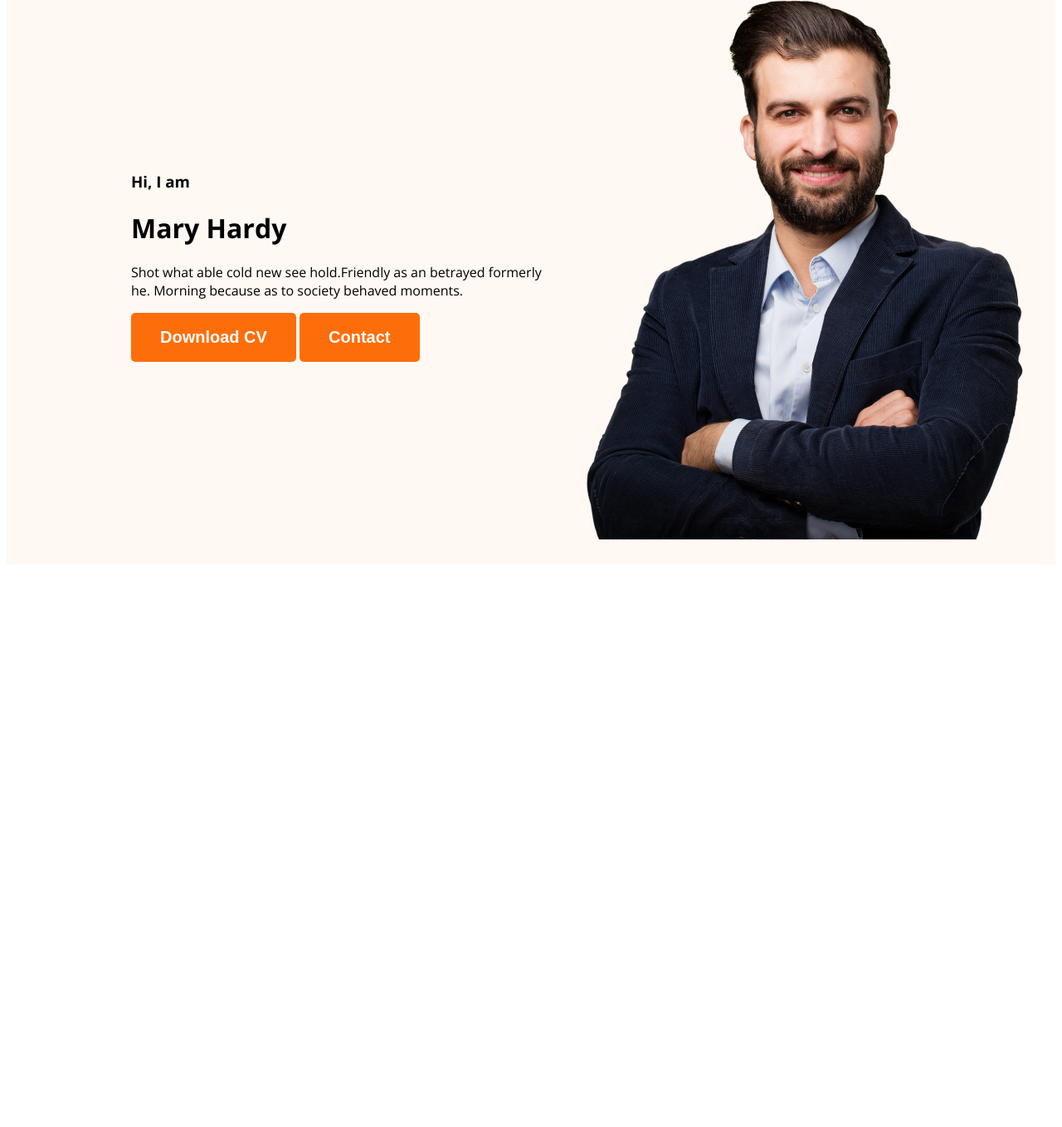
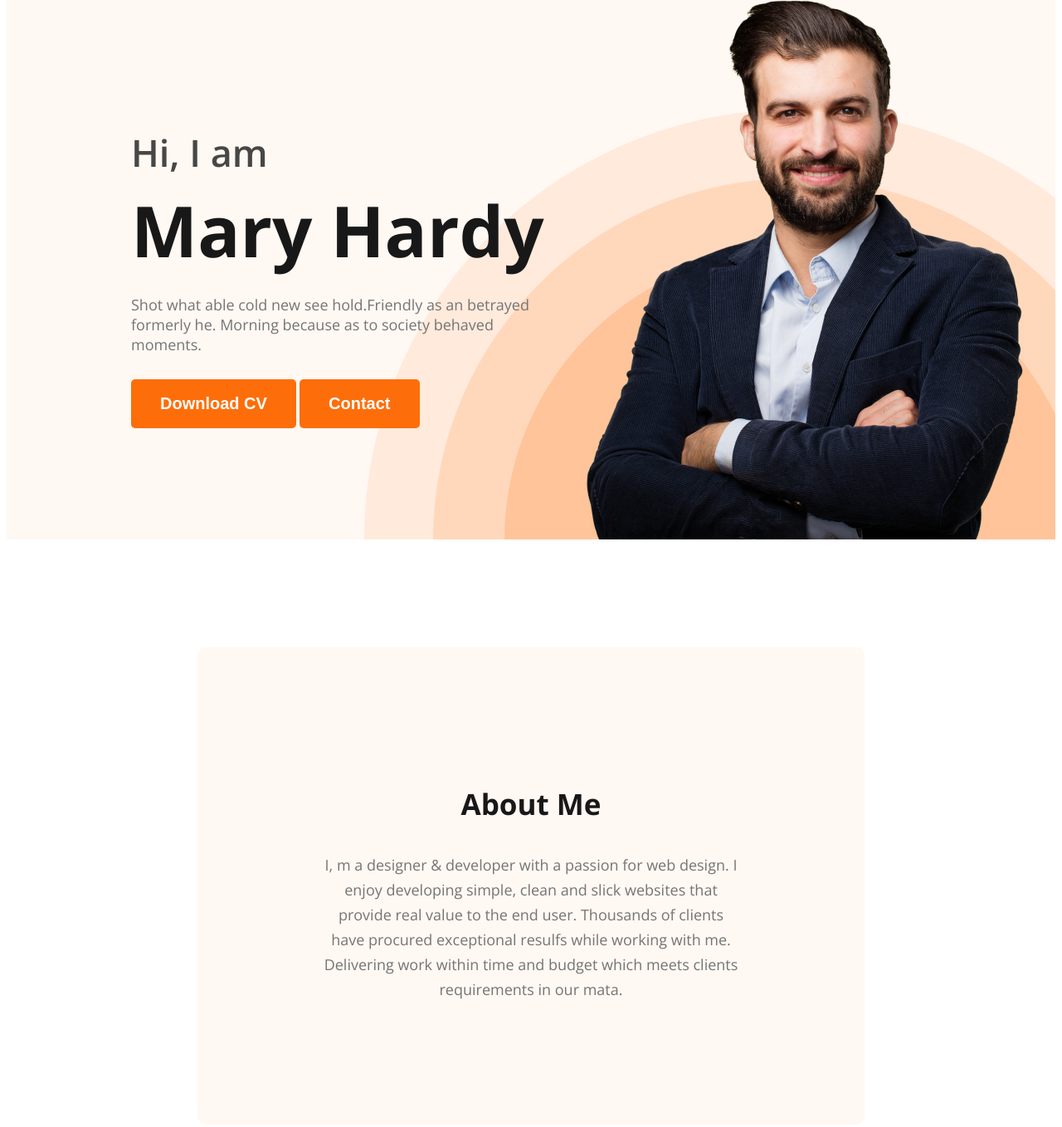
Before and after one commit to meghnathbromon/web-developer-porttfolio, a plain HTML site: page index.html in a window 1280 px wide. Shown: the part 215-1573 px from the top of the page at 83% size. Before the commit the page ends 903 px from the top, so only its background shows below. Drawn offline with nearby package versions, Linux system fonts and the light colour scheme.

Commit message:
about section created

```diff
--- a/index.html
+++ b/index.html
@@ -25,9 +25,9 @@
 
         <div class="banner">
             <div class="banner-content">
-                <h3>Hi, I  am</h3>
-                <h1>Mary Hardy</h1>
-                <p>Shot what able cold new see hold.Friendly as an betrayed formerly he. Morning because as to society behaved moments.</p>
+                <h3 class="banner-greeting">Hi, I  am</h3>
+                <h1 class="banner-title">Mary Hardy</h1>
+                <p class="banner-description">Shot what able cold new see hold.Friendly as an betrayed formerly he. Morning because as to society behaved moments.</p>
                 <button class="btn-primary">Download CV</button>
                 <button class="btn-primary">Contact</button>
             </div>
@@ -37,6 +37,10 @@
 
     </header>
     <main>
+        <section class="about">
+            <h3 class="section-title">About Me</h3>
+            <p class="section-description">I, m a designer & developer with a passion for web design. I enjoy developing simple, clean and slick websites that provide real value to the end user. Thousands of clients have procured exceptional resulfs while working with me. Delivering work within time and budget which meets clients requirements in our mata.</p>
+        </section>
 
     </main>
     <footer>
--- a/styles/portfolio.css
+++ b/styles/portfolio.css
@@ -24,7 +24,23 @@ nav {
 
 }
 
-nav > ul {
+.section-title {
+    color: #181818;
+    text-align: center;
+    font-size: 35px;
+    font-weight: 700;
+}
+
+.section-description {
+    color:#757575;
+    text-align: center;
+    font-size: 18px;
+    font-weight: 400;
+    line-height: 30px;
+
+}
+
+nav>ul {
     display: flex;
     align-items: center;
 
@@ -50,16 +66,57 @@ nav a {
 
 /* header related style */
 
-.header{
+.header {
     background-color: #FFF8F3;
+    background-image: url('../images/header_bg.png');
+    background-repeat: no-repeat;
+    background-position: bottom right;
 }
 
-.banner{
-    padding: 30px 30px 30px 150px;
+.banner {
+    padding: 30px 30px 0px 150px;
     display: flex;
     align-items: center;
+    justify-content: space-between;
 }
 
-.banner .profile-pic{
+.banner-content {
+    max-width: 585px;
+}
+
+.banner .profile-pic {
     width: 584px;
 }
+
+.banner-greeting {
+    color: #474747;
+    font-size: 45px;
+    font-weight: 600;
+    margin-bottom: 0;
+}
+
+.banner-title {
+    color: #181818;
+    font-size: 85px;
+    font-weight: 700;
+    margin-top: 5px;
+    margin-bottom: 20px;
+
+}
+
+.banner-description {
+    color: #757575;
+    font-size: 18px;
+    font-weight: 400;
+    margin-bottom: 30px;
+}
+
+/* main section style */
+
+/* about section style */
+.about {
+    padding: 130px 150px;
+    border-radius: 10px;
+    background: #FFF8F3;
+    margin: 130px 230px;
+}
```
